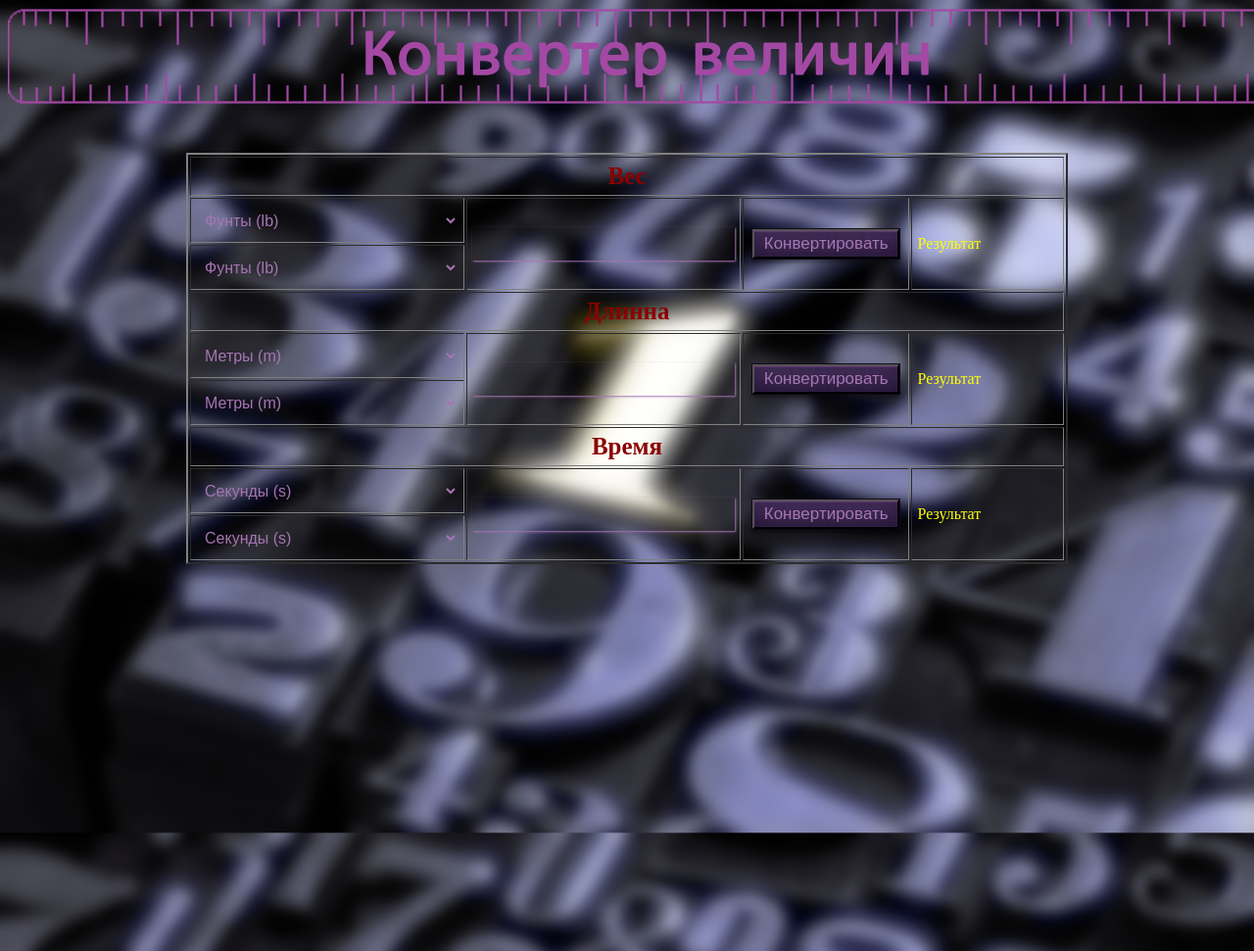
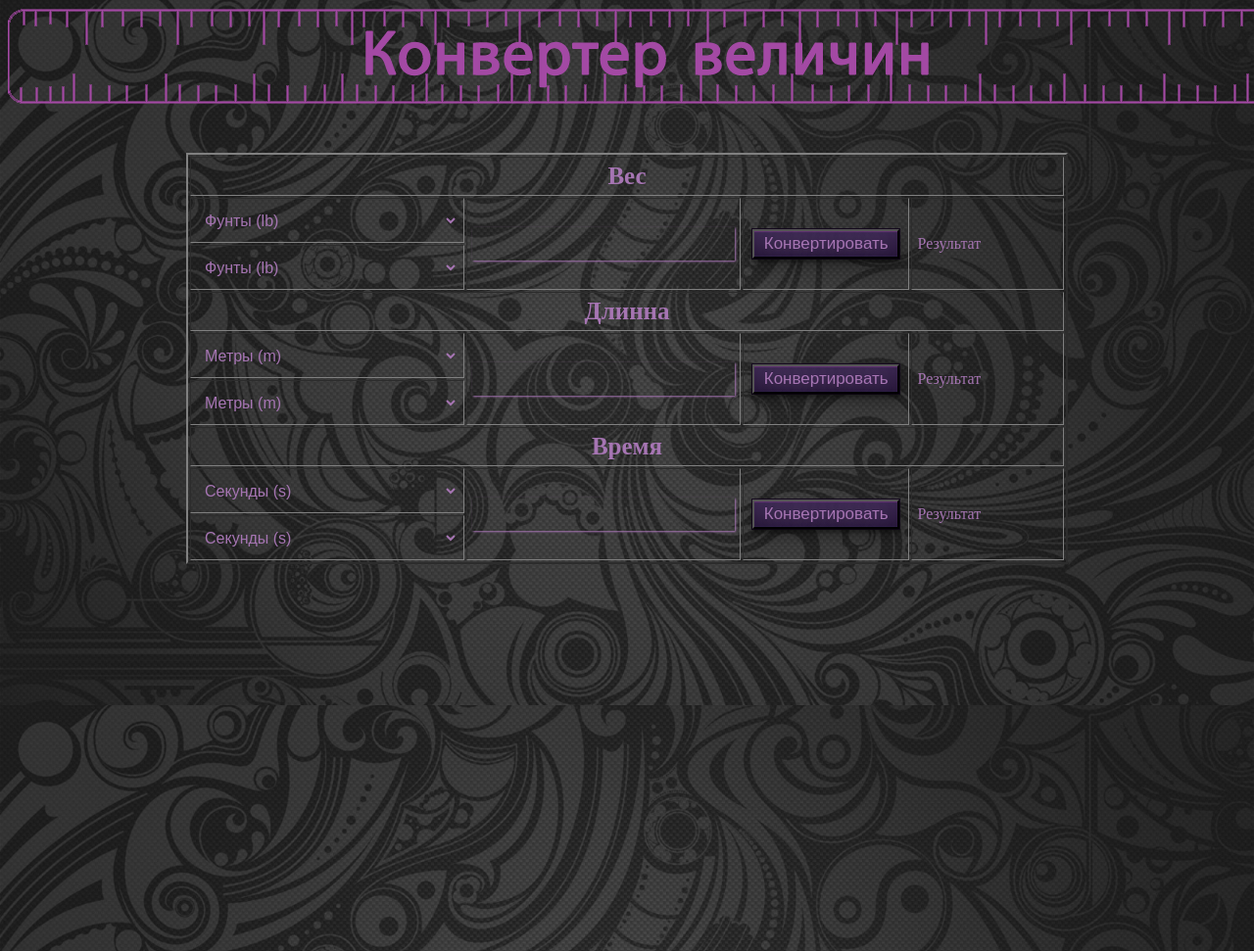
Before and after one commit to PI42/Converter, a plain HTML site: page index.html in a window 1280 px wide. Shown: the top 971 px of the page at 98% size. Drawn offline with Linux system fonts and the light colour scheme.

Commit message:
Продолжаем стилизацию. Новый, контрастный тексту фон + изменение цвета шрифтов.

```diff
--- a/style.css
+++ b/style.css
@@ -1,7 +1,8 @@
 
 body {
 
-	background-image: url(servicios_seo2.jpg);
+	/*background-image: url(servicios_seo2.jpg);*/
+	background-image: url(Grey2.jpg);
 	background-color: rgb(109, 121, 107);
 	color: rgb(0, 0, 0);
 	background-size: 100%;
@@ -16,14 +17,14 @@ body {
 }
 
 /*-------------------заголовок-----------*/
-#header {
+/*#header {
 	text-align: center;
 	height: 100px;
 	width: 900px;
 	font-family: comic sans ms;
 	font-size: 40;
 	color: green;
-}
+}*/
 
 /*--------------таблица-------------*/
 table {
@@ -39,7 +40,7 @@ th {
 	text-align: center;
 	width: 161px;
 	font-size: 25px;
-	color: darkred;
+	color: #a675b3;
 	padding: 5px;
 }
 
@@ -52,7 +53,7 @@ td {
 /*--------------графа результат-----------*/
 #res {
 	width: 604px;
-	color: yellow;
+	color: #a675b3;
 }
 
 /*-------------поле ввода цифр---------- */
```
Also changed, not shown: Grey2.jpg (added), Line.png (deleted).
